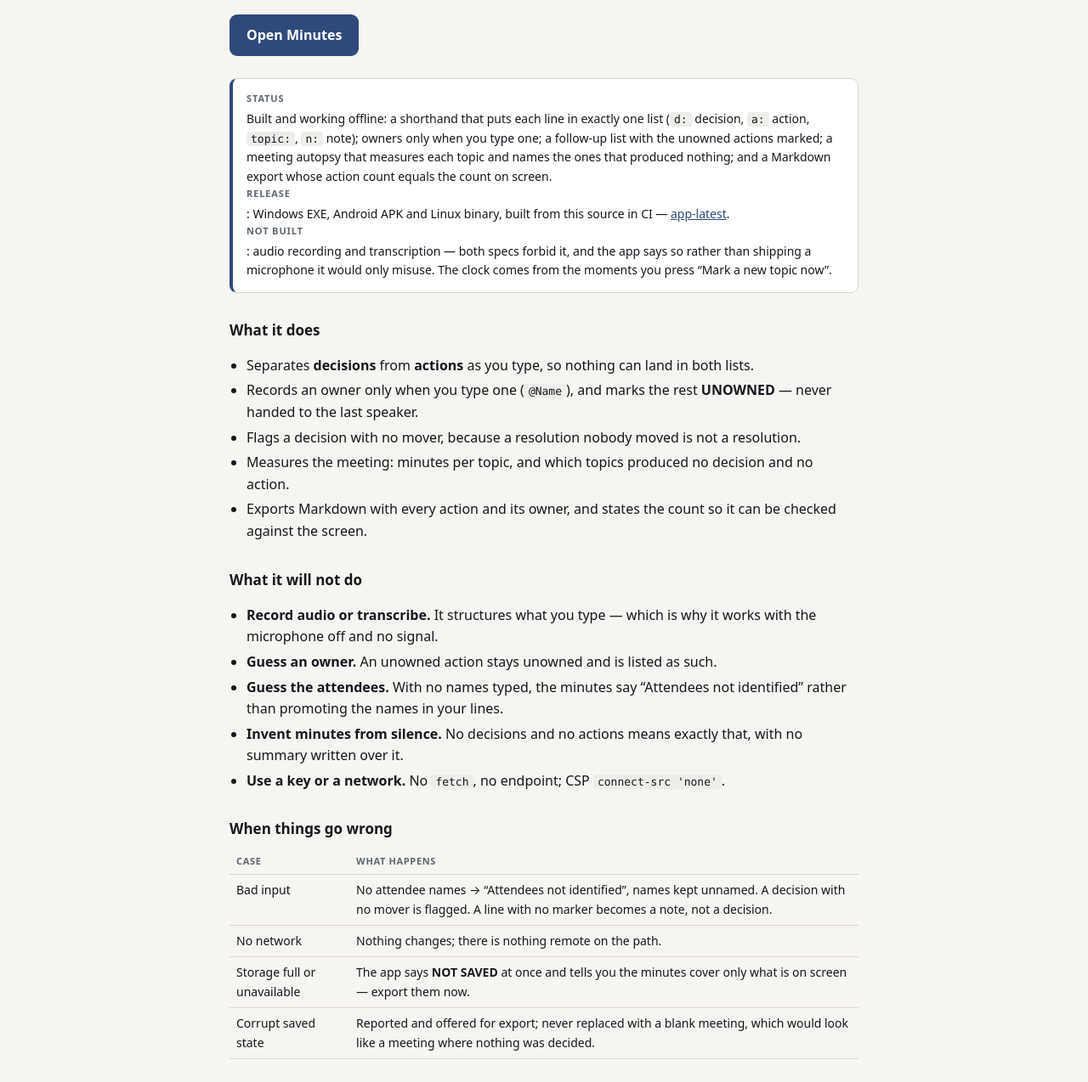
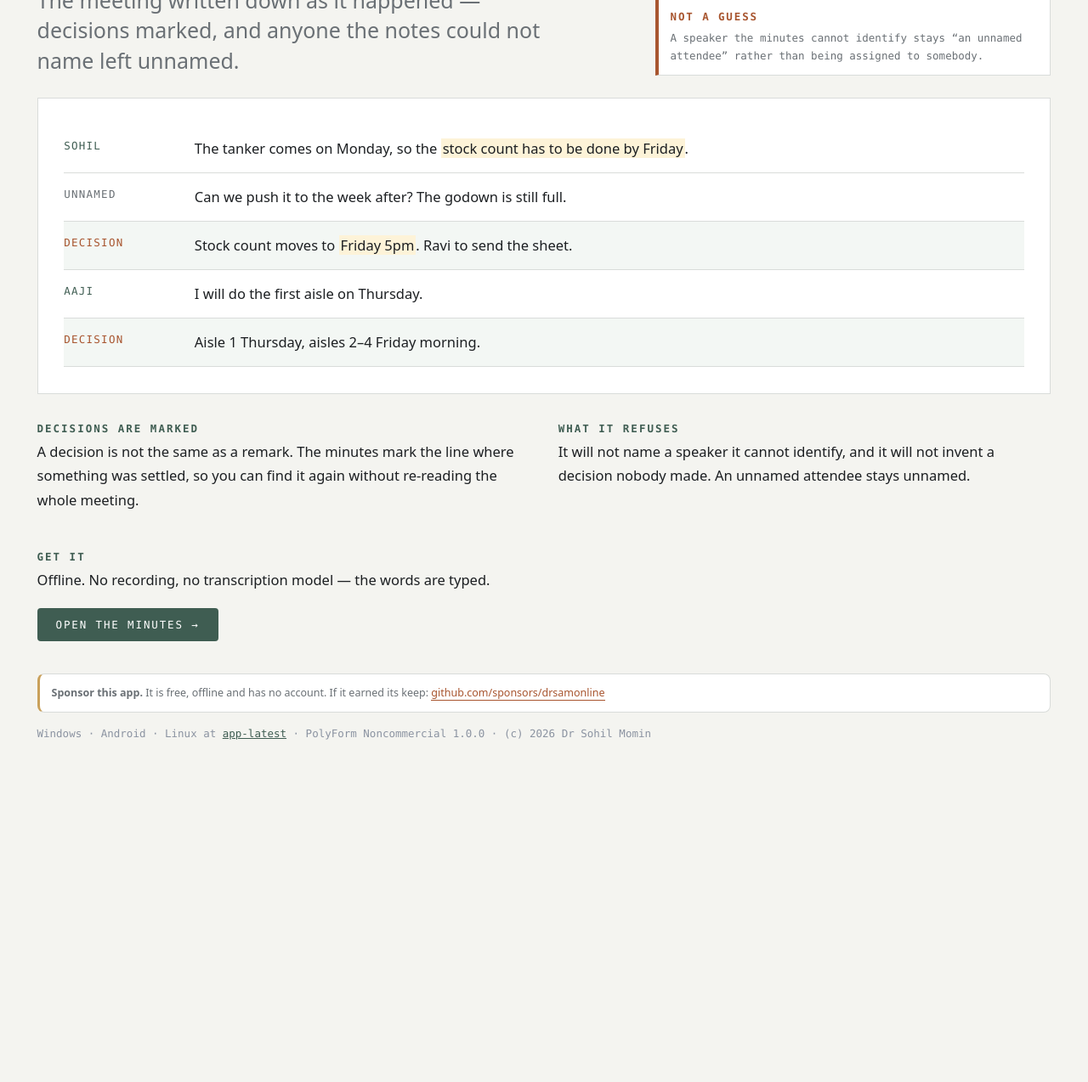
Before and after one commit to drsamonline/app-minutes, a website: page docs/index.html in a window 1280 px wide. Shown: the part 164-1438 px from the top of the page at 85% size. After the commit the page ends 1097 px from the top, so only its background shows below. Drawn offline with Linux system fonts and the light colour scheme.

Commit message:
design: Minutes becomes a transcript sheet, at any width
The meeting written as it happened: speaker in a left column on desktop and stacked above the line on a phone,
decisions shaded and marked in rust, and the unnamed attendee left visibly unnamed rather than assigned to
somebody. The two decisions are highlighted in the prose so the landing page shows what the app marks.

Prose steps 1 to 2 to 3 columns. Every size is a clamp.

```diff
--- a/docs/index.html
+++ b/docs/index.html
@@ -1,95 +1,91 @@
 <!DOCTYPE html>
 <html lang="en-IN">
 <head>
-<meta charset="utf-8">
-<meta name="viewport" content="width=device-width, initial-scale=1">
-<title>Minutes — decisions and actions, as the meeting happens</title>
-<meta name="description" content="Type minutes in shorthand and get the two lists that outlive the meeting: decisions and actions with owners. No audio, no transcription, no network.">
-<meta name="theme-color" content="#101418">
+<meta charset="utf-8"><meta name="viewport" content="width=device-width, initial-scale=1">
+<title>Minutes — what was said, and what was decided</title>
+<meta name="description" content="Meeting minutes from what was said, with the unnamed left unnamed.">
+<meta name="theme-color" content="#f4f4f0">
 <style>
-  :root{--bg:#f6f5f2;--panel:#fff;--ink:#14181d;--muted:#5d666f;--line:#d9d6cf;--accent:#2f4a7a}
+  :root{--bg:#f4f4f0;--sheet:#ffffff;--ink:#1c1f22;--rule:#d9dcda;--grey:#6a7075;--accent:#3f5d52;--flag:#a8552f;
+        --mono:ui-monospace,"SFMono-Regular",Menlo,Consolas,monospace;--sans:system-ui,-apple-system,sans-serif;
+        --s0:clamp(11px,.4vw + 10px,12.5px);--s1:clamp(14px,.55vw + 12px,16.5px);--s2:clamp(18px,1.2vw + 14px,25px);
+        --display:clamp(28px,5.2vw,60px);--gut:clamp(16px,3.4vw,58px)}
   *{box-sizing:border-box}
-  body{margin:0;background:var(--bg);color:var(--ink);font:16px/1.6 system-ui,-apple-system,"Segoe UI",Roboto,"Noto Sans",sans-serif}
-  main{max-width:780px;margin:0 auto;padding:48px 20px 64px}
-  h1{font-size:34px;line-height:1.15;letter-spacing:-.02em;margin:0 0 10px}
-  .lede{font-size:18px;color:var(--muted);margin:0 0 26px}
-  .cta{display:inline-block;background:var(--accent);color:#fff;text-decoration:none;font-weight:600;padding:12px 20px;border-radius:9px}
-  .status{margin:26px 0;padding:14px 16px;border:1px solid var(--line);border-left:4px solid var(--accent);border-radius:9px;background:var(--panel);font-size:14px}
-  .status b{display:block;font-size:11px;text-transform:uppercase;letter-spacing:.08em;color:var(--muted);margin-bottom:4px}
-  h2{font-size:17px;margin:30px 0 8px}
-  ul{padding-left:20px}li{margin:4px 0}
-  code{font-family:ui-monospace,"SF Mono",Menlo,Consolas,monospace;font-size:13px;background:#eeede9;padding:1px 5px;border-radius:4px}
-  table{border-collapse:collapse;width:100%;font-size:14px;margin-top:8px}
-  th,td{text-align:left;border-bottom:1px solid var(--line);padding:7px 8px;vertical-align:top}
-  th{color:var(--muted);font-weight:600;font-size:11px;text-transform:uppercase;letter-spacing:.06em}
-  footer{margin-top:44px;padding-top:18px;border-top:1px solid var(--line);color:var(--muted);font-size:12px}
-  a{color:var(--accent)}
+  body{margin:0;background:var(--bg);color:var(--ink);font-family:var(--sans)}
+  .room{max-width:1660px;margin:0 auto;padding:0 0 58px}
+  .bar{display:flex;justify-content:space-between;gap:1rem;flex-wrap:wrap;padding:10px var(--gut);border-bottom:1px solid var(--rule);
+       font-family:var(--mono);font-size:var(--s0);letter-spacing:.15em;text-transform:uppercase;color:var(--grey)}
+  .bar b{color:var(--accent);font-weight:400}
+  .head{display:grid;gap:clamp(14px,2.2vw,36px);padding:clamp(22px,3.2vw,50px) var(--gut) clamp(14px,2vw,26px);grid-template-columns:1fr}
+  @media (min-width:960px){.head{grid-template-columns:minmax(0,1.2fr) minmax(0,.8fr);align-items:end}}
+  h1{font-size:var(--display);line-height:1;margin:0;letter-spacing:-.03em;font-weight:700}
+  .head p{margin:10px 0 0;font-size:var(--s2);line-height:1.42;color:var(--grey);max-width:44ch}
+  .flag{border:1px solid var(--rule);border-left:4px solid var(--flag);background:var(--sheet);padding:12px 14px;
+        font-family:var(--mono);font-size:var(--s0);color:var(--grey);line-height:1.7}
+  .flag b{display:block;color:var(--flag);letter-spacing:.15em;text-transform:uppercase;margin-bottom:4px}
+  /* the transcript: a wide sheet, speakers in a left column on desktop */
+  .sheet{margin:0 var(--gut);background:var(--sheet);border:1px solid var(--rule);padding:clamp(16px,2.4vw,36px)}
+  .turn{display:grid;gap:4px;padding:clamp(9px,1.2vw,14px) 0;border-bottom:1px solid var(--rule)}
+  @media (min-width:820px){.turn{grid-template-columns:clamp(90px,10vw,150px) 1fr;gap:clamp(14px,2vw,32px)}}
+  .turn .who{font-family:var(--mono);font-size:var(--s0);letter-spacing:.1em;text-transform:uppercase;color:var(--accent);padding-top:3px}
+  .turn .said{font-size:var(--s1);line-height:1.7}
+  .turn .said mark{background:#fdf3d8;color:inherit;padding:0 2px}
+  .turn.decision{background:#f3f7f4}
+  .turn.decision .who{color:var(--flag)}
+  .turn.unnamed .who{color:var(--grey)}
+  .cols{display:grid;gap:clamp(18px,2.6vw,46px);padding:clamp(18px,2.6vw,36px) var(--gut) 0;grid-template-columns:1fr}
+  @media (min-width:860px){.cols{grid-template-columns:repeat(2,1fr)}}
+  @media (min-width:1380px){.cols{grid-template-columns:repeat(3,1fr)}}
+  h2{font-family:var(--mono);font-size:var(--s0);letter-spacing:.16em;text-transform:uppercase;color:var(--accent);margin:0 0 6px}
+  p{font-size:var(--s1);line-height:1.72;margin:0 0 12px}
+  .go{display:inline-block;background:var(--accent);color:#fff;text-decoration:none;padding:12px 22px;border-radius:4px;
+      font-family:var(--mono);font-size:var(--s0);letter-spacing:.15em;text-transform:uppercase;margin-top:6px}
+  .go:hover{background:var(--ink)}
+  .sponsor{margin:clamp(22px,3vw,38px) var(--gut) 0;border:1px solid var(--rule);border-left:3px solid #c9a05a;background:var(--sheet);
+           border-radius:8px;padding:12px 14px;font-size:var(--s0);color:var(--grey);line-height:1.6}
+  .sponsor a{color:var(--flag);text-decoration:none;border-bottom:1px solid currentColor}
+  .foot{margin:14px var(--gut) 0;font-family:var(--mono);font-size:var(--s0);color:#8b93a1;line-height:1.8}
+  .foot a{color:var(--accent)}
+</style></head>
+<body><div class="room">
+  <div class="bar"><span>minutes · what was said, in order</span><span><b>2</b> decisions · <b>1</b> speaker unnamed</span></div>
 
-  .sponsor{margin:24px 0 0;padding:12px 14px;border:1px solid rgba(128,128,128,.35);border-left:3px solid #c9a05a;
-           background:rgba(128,128,128,.07);border-radius:8px;font-size:12.5px;line-height:1.6}
-  .sponsor a{color:#c9a05a;text-decoration:none;border-bottom:1px solid currentColor}
-</style>
-</head>
-<body>
-<main>
-  <h1>Minutes</h1>
-  <p class="lede">Decisions and actions, separated as you type — so the follow-up list exists before the meeting ends.</p>
-
-  <a class="cta" href="play/index.html">Open Minutes</a>
-
-  <div class="status">
-    <b>Status</b>
-    Built and working offline: a shorthand that puts each line in exactly one list (<code>d:</code> decision,
-    <code>a:</code> action, <code>topic:</code>, <code>n:</code> note); owners only when you type one; a follow-up list
-    with the unowned actions marked; a meeting autopsy that measures each topic and names the ones that produced
-    nothing; and a Markdown export whose action count equals the count on screen.
-    <br><b>Release</b>: Windows EXE, Android APK and Linux binary, built from this source in CI — <a href="https://github.com/drsamonline/app-minutes/releases/tag/app-latest">app-latest</a>.
-    <br><b>Not built</b>: audio recording and transcription — both specs forbid it, and the app says so rather than
-    shipping a microphone it would only misuse. The clock comes from the moments you press “Mark a new topic now”.
+  <div class="head">
+    <div>
+      <h1>Minutes</h1>
+      <p>The meeting written down as it happened — decisions marked, and anyone the notes could not name left unnamed.</p>
+    </div>
+    <div class="flag"><b>not a guess</b>A speaker the minutes cannot identify stays “an unnamed attendee” rather than being assigned to somebody.</div>
   </div>
 
-  <h2>What it does</h2>
-  <ul>
-    <li>Separates <strong>decisions</strong> from <strong>actions</strong> as you type, so nothing can land in both lists.</li>
-    <li>Records an owner only when you type one (<code>@Name</code>), and marks the rest <strong>UNOWNED</strong> — never handed to the last speaker.</li>
-    <li>Flags a decision with no mover, because a resolution nobody moved is not a resolution.</li>
-    <li>Measures the meeting: minutes per topic, and which topics produced no decision and no action.</li>
-    <li>Exports Markdown with every action and its owner, and states the count so it can be checked against the screen.</li>
-  </ul>
+  <div class="sheet">
+    <div class="turn"><div class="who">Sohil</div><div class="said">The tanker comes on Monday, so the <mark>stock count has to be done by Friday</mark>.</div></div>
+    <div class="turn unnamed"><div class="who">unnamed</div><div class="said">Can we push it to the week after? The godown is still full.</div></div>
+    <div class="turn decision"><div class="who">decision</div><div class="said">Stock count moves to <mark>Friday 5pm</mark>. Ravi to send the sheet.</div></div>
+    <div class="turn"><div class="who">Aaji</div><div class="said">I will do the first aisle on Thursday.</div></div>
+    <div class="turn decision"><div class="who">decision</div><div class="said">Aisle 1 Thursday, aisles 2–4 Friday morning.</div></div>
+  </div>
 
-  <h2>What it will not do</h2>
-  <ul>
-    <li><strong>Record audio or transcribe.</strong> It structures what you type — which is why it works with the microphone off and no signal.</li>
-    <li><strong>Guess an owner.</strong> An unowned action stays unowned and is listed as such.</li>
-    <li><strong>Guess the attendees.</strong> With no names typed, the minutes say “Attendees not identified” rather than promoting the names in your lines.</li>
-    <li><strong>Invent minutes from silence.</strong> No decisions and no actions means exactly that, with no summary written over it.</li>
-    <li><strong>Use a key or a network.</strong> No <code>fetch</code>, no endpoint; CSP <code>connect-src 'none'</code>.</li>
-  </ul>
+  <div class="cols">
+    <div>
+      <h2>Decisions are marked</h2>
+      <p>A decision is not the same as a remark. The minutes mark the line where something was settled, so you can find it again without re-reading the whole meeting.</p>
+    </div>
+    <div>
+      <h2>What it refuses</h2>
+      <p>It will not name a speaker it cannot identify, and it will not invent a decision nobody made. An unnamed attendee stays unnamed.</p>
+    </div>
+    <div>
+      <h2>Get it</h2>
+      <p>Offline. No recording, no transcription model — the words are typed.</p>
+      <a class="go" href="play/index.html">open the minutes →</a>
+    </div>
+  </div>
 
-  <h2>When things go wrong</h2>
-  <table>
-    <tr><th>Case</th><th>What happens</th></tr>
-    <tr><td>Bad input</td><td>No attendee names → “Attendees not identified”, names kept unnamed. A decision with no mover is flagged. A line with no marker becomes a note, not a decision.</td></tr>
-    <tr><td>No network</td><td>Nothing changes; there is nothing remote on the path.</td></tr>
-    <tr><td>Storage full or unavailable</td><td>The app says <strong>NOT SAVED</strong> at once and tells you the minutes cover only what is on screen — export them now.</td></tr>
-    <tr><td>Corrupt saved state</td><td>Reported and offered for export; never replaced with a blank meeting, which would look like a meeting where nothing was decided.</td></tr>
-  </table>
-
-  <h2>How to run it</h2>
-  <ul>
-    <li><strong>Here</strong>: <a href="play/index.html">play/index.html</a>, or install it from your browser's menu.</li>
-    <li><strong>Offline file</strong>: open <code>docs/play/index.html</code> straight from disk.</li>
-    <li><strong>Tests</strong>: <code>node tests/self-tests.js</code> — the spec's countable “done means” is asserted there.</li>
-  </ul>
-
-    <div class="sponsor">
+  <div class="sponsor">
     <strong>Sponsor this app.</strong> It is free, offline and has no account. If it earned its keep:
     <a href="https://github.com/sponsors/drsamonline">github.com/sponsors/drsamonline</a>
   </div>
-<footer>
-    PolyForm Noncommercial 1.0.0 · (c) 2026 Dr Sohil Momin ·
-    <a href="https://github.com/drsamonline/app-minutes">source</a>
-  </footer>
-</main>
-</body>
-</html>
+  <p class="foot">Windows · Android · Linux at <a href="https://github.com/drsamonline/app-minutes/releases/tag/app-latest">app-latest</a> ·
+  PolyForm Noncommercial 1.0.0 · (c) 2026 Dr Sohil Momin</p>
+</div></body></html>
```
Also changed, not shown: docs/play/icon-192.png, docs/play/icon-512.png.
